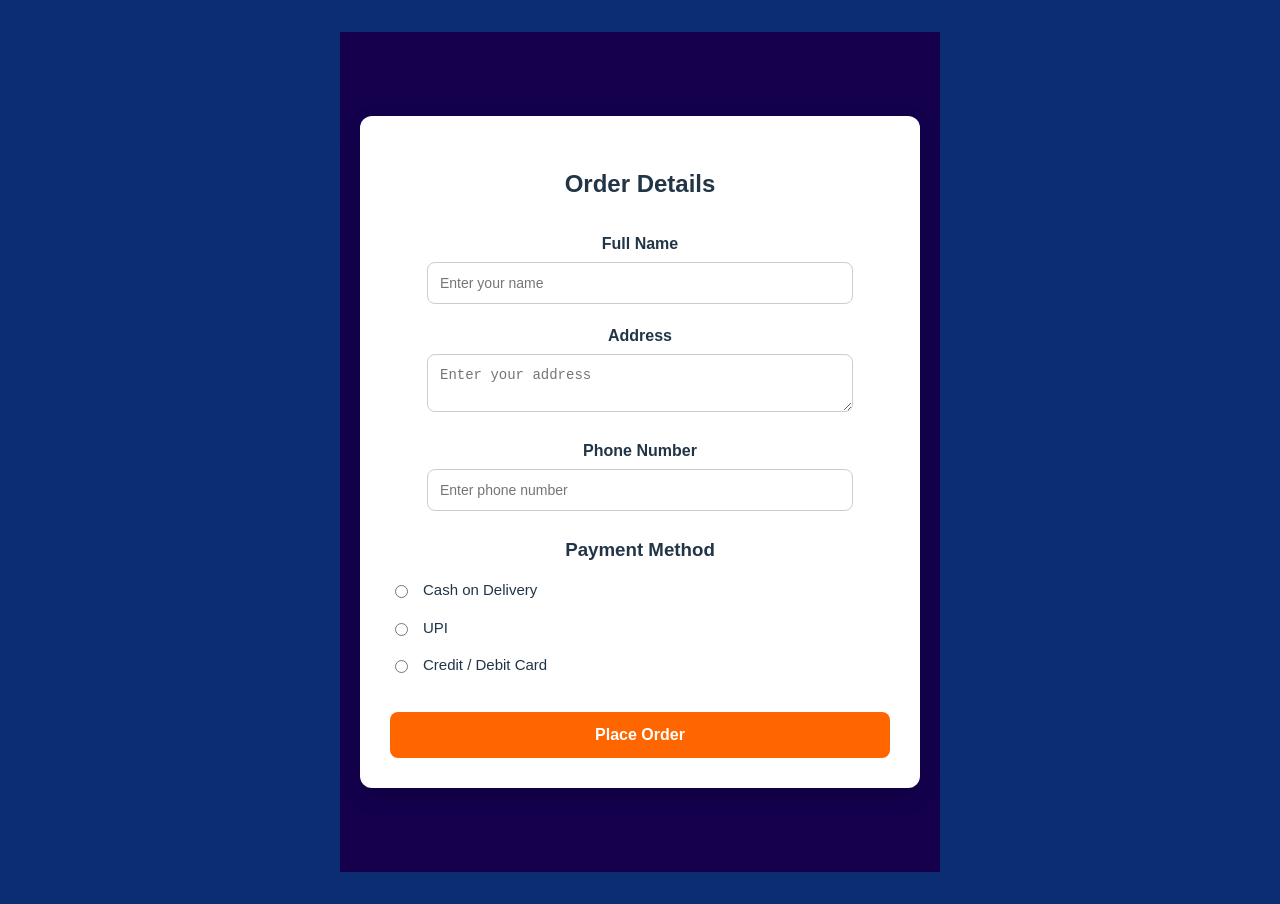
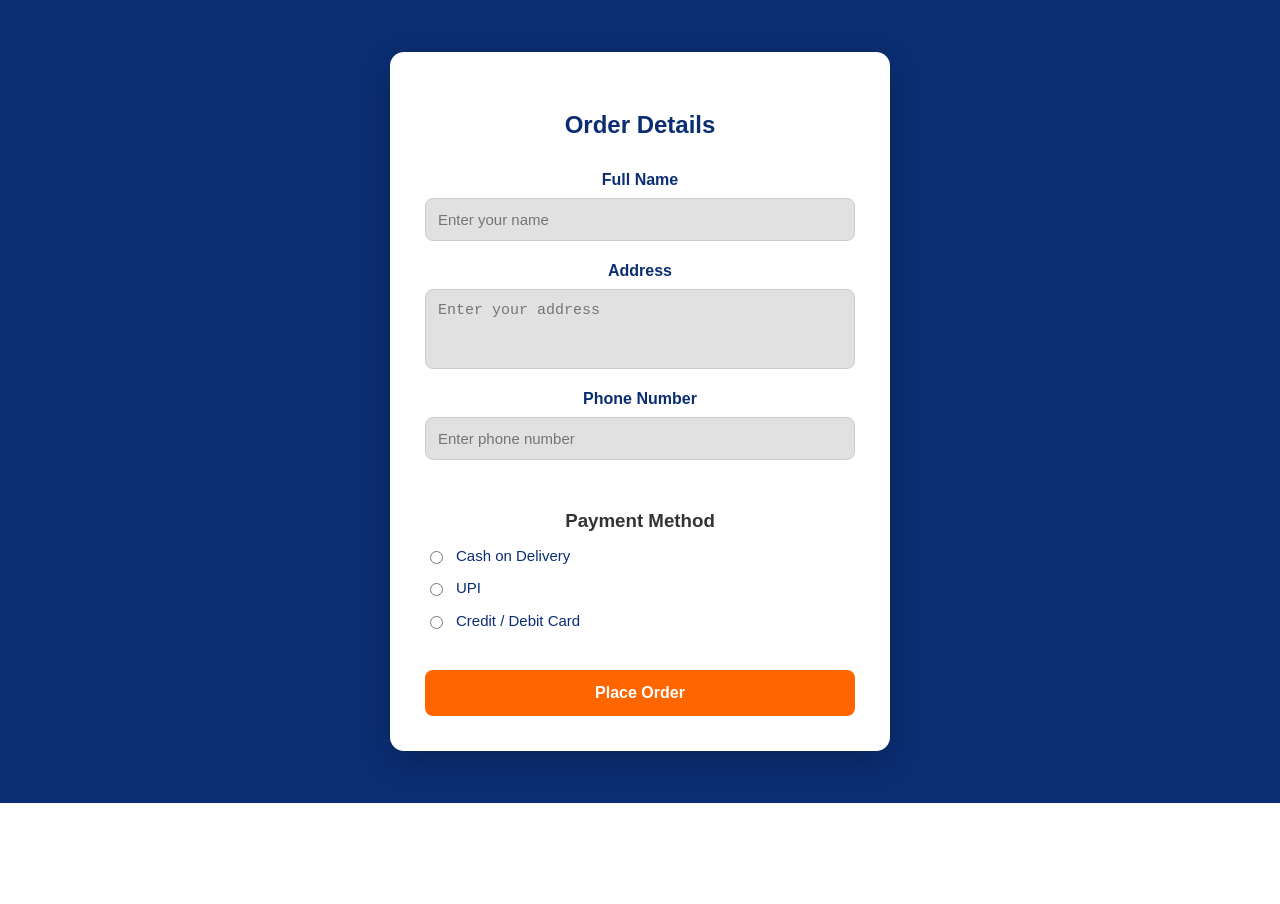
Before and after one commit to benith02/ecomerse, a React (Vite) app: page /order in a window 1280 px wide. After the commit the page ends 803 px from the top, so only its background shows below. Built offline with nearby package versions, Linux system fonts and the light colour scheme.

Commit message:
added search bar

```diff
--- /dev/null
+++ b/src/Navbar.jsx
@@ -0,0 +1,26 @@
+// Navbar.jsx
+import React from "react";
+import DynamicNavigation from "./DynamicNavigation.jsx";
+import SearchBar from "./SearchBar.jsx";
+
+export default function Navbar({ onSearch }) {
+  return (
+    <div className="Navbar">
+      <h2>Home</h2>
+
+      {/* Search bar */}
+      <SearchBar onSearch={onSearch} />
+
+      {/* Navigation links */}
+      <DynamicNavigation
+        links={[
+          { id: "home", label: "Home", href: "#" },
+          { id: "products", label: "Products", href: "#products" },
+          { id: "contact", label: "Contact", href: "#contact" },
+          { id: "about", label: "About", href: "#about" },
+        ]}
+        showLabelsOnMobile={true}
+      />
+    </div>
+  );
+}
--- a/src/OrderPage.css
+++ b/src/OrderPage.css
@@ -1,7 +1,7 @@
-/* Background Centering */
+/* Page Background */
 .page-wrapper {
-  min-height: 100vh;
-  background: #14004d;
+  max-height: 100vh;
+  background: linear-gradient(135deg, #ffffff00, #15004d00);
   display: flex;
   justify-content: center;
   align-items: center;
@@ -11,80 +11,101 @@
 
 /* Card */
 .order-container {
- width: 500px;        /* Adjust between 450px–550px */
-  max-width: 90%;
-  margin: 50px auto;   /* Center horizontally */
-  padding: 30px;
-  background: #fff;
-  border-radius: 12px;
-  box-shadow: 0 8px 20px rgba(0,0,0,0.15);
+  color:#0B2D72;
+  width: 500px;
+  max-width: 95%;
+  padding: 35px;
+  background: white;
+  border-radius: 14px;
+  box-shadow: 0 10px 30px rgba(0,0,0,0.2);
 }
 
 /* Title */
 .order-container h2 {
   text-align: center;
-  margin-bottom: 30px;
+  margin-bottom: 25px;
+  color: #0B2D72;
 }
 
-/* Form spacing */
+/* Form Layout */
+.order-form {
+  display: flex;
+  flex-direction: column;
+  gap: 18px;
+}
+
+/* Form Group */
 .form-group {
-  margin-bottom: 20px;
+  display: flex;
+  flex-direction: column;
 }
 
 .form-group label {
   font-weight: 600;
   margin-bottom: 6px;
-  display: block;
 }
 
+/* Inputs */
 .form-group input,
 .form-group textarea {
-  width: 80%;
+  width: 100%;
   padding: 12px;
   border-radius: 8px;
   border: 1px solid #ccc;
-  font-size: 14px;
+  font-size: 15px;
+  color:black;
+  font-weight: 500;
+  background-color: #e1e1e1;
   transition: 0.3s;
+}
+
+.form-group textarea {
+  resize: none;
+  height: 80px;
 }
 
 .form-group input:focus,
 .form-group textarea:focus {
   border-color: #ff6600;
+  background-color: #e1e1e1;
   outline: none;
   box-shadow: 0 0 6px rgba(255, 102, 0, 0.4);
 }
 
-/* Payment Section */
+/* Payment */
 .payment-section {
-  margin-top: 25px;
+  margin-top: 10px;
 }
 
 .payment-section h3 {
-  margin-bottom: 15px;
+  margin-bottom: 10px;
+  color: #333;
 }
 
 .payment-option {
   display: flex;
   align-items: center;
-  gap: 12px;
-  margin-bottom: 15px;
+  gap: 10px;
+  margin-bottom: 10px;
+  cursor: pointer;
   font-size: 15px;
 }
 
-.payment-option input[type="radio"] {
+.payment-option input {
   accent-color: #ff6600;
-  cursor: pointer;
+  background-color: #ff6600;
+  color: #ff6600;
 }
 
 /* Button */
 .place-order-btn {
   width: 100%;
   padding: 14px;
-  margin-top: 20px;
-  background-color: #ff6600;
+  margin-top: 10px;
+  background: #ff6600;
   border: none;
   border-radius: 8px;
-  color: white;
+  color: rgb(255, 255, 255);
   font-size: 16px;
   font-weight: bold;
   cursor: pointer;
@@ -92,13 +113,14 @@
 }
 
 .place-order-btn:hover {
-  background-color: #e65c00;
+  background: #e65c00;
+  transform: translateY(-2px);
 }
 
-/* Selected text */
+/* Selected Payment */
 .selected-payment {
-  margin-top: 18px;
+  margin-top: 15px;
   text-align: center;
   font-weight: bold;
-  color: #333;
+  color: #ea5200;
 }
--- a/src/OrderPage.jsx
+++ b/src/OrderPage.jsx
@@ -14,7 +14,8 @@ function OrderPage() {
       <div className="order-container">
         <h2>Order Details</h2>
 
-        <form onSubmit={handleSubmit}>
+        <form onSubmit={handleSubmit} className="order-form">
+
           <div className="form-group">
             <label>Full Name</label>
             <input type="text" placeholder="Enter your name" required />
@@ -27,41 +28,41 @@ function OrderPage() {
 
           <div className="form-group">
             <label>Phone Number</label>
-            <input type="text" placeholder="Enter phone number" required />
+            <input type="tel" placeholder="Enter phone number" required />
           </div>
 
           <div className="payment-section">
             <h3>Payment Method</h3>
 
-            <div className="payment-option">
+            <label className="payment-option">
               <input
                 type="radio"
                 name="payment"
                 value="Cash on Delivery"
                 onChange={(e) => setPaymentMethod(e.target.value)}
               />
-              <span>Cash on Delivery</span>
-            </div>
+              Cash on Delivery
+            </label>
 
-            <div className="payment-option">
+            <label className="payment-option">
               <input
                 type="radio"
                 name="payment"
                 value="UPI"
                 onChange={(e) => setPaymentMethod(e.target.value)}
               />
-              <span>UPI</span>
-            </div>
+              UPI
+            </label>
 
-            <div className="payment-option">
+            <label className="payment-option">
               <input
                 type="radio"
                 name="payment"
                 value="Card"
                 onChange={(e) => setPaymentMethod(e.target.value)}
               />
-              <span>Credit / Debit Card</span>
-            </div>
+              Credit / Debit Card
+            </label>
           </div>
 
           <button className="place-order-btn" type="submit">
--- a/src/Product.jsx
+++ b/src/Product.jsx
@@ -4,6 +4,7 @@ import axios from 'axios'
 import './Style.css'
 import StatusButton from './StatusButton'
 import BuynowBtn from './BuynowBtn'
+import Navbar from './Navbar'
 
 function Product() {
   const { id, source } = useParams()
@@ -22,6 +23,9 @@ function Product() {
     brand: p.brand ?? "N/A",
     category: p.category
   })
+// const handleSearch = (text) => {
+//   console.log("Search on product page:", text);
+// };
 
   useEffect(() => {
     setLoading(true)
@@ -59,7 +63,9 @@ function Product() {
       <Link to="/">
         <button className='back-btn'>&lt; Home</button>
       </Link>
-
+      <div>
+{/* <Navbar /> */}
+      </div>
       <img
         src={product.image}
         alt={product.title}
--- a/src/Routing.jsx
+++ b/src/Routing.jsx
@@ -1,6 +1,7 @@
 import React from 'react'
 import { Routes, Route } from 'react-router-dom'
 import Product from './Product'
+import Navbar from './Navbar'
 
 import Home from './Home'
 // import About from './About'
@@ -20,6 +21,7 @@ function Routing() {
       <Route path="/product/:source/:id" element={<Product />} />
       {/* <Route path="/register" element={<Register />} /> */}
       <Route path="/order" element={<OrderPage />} />
+      <Route path="/navbar" element={<Navbar />} />
     </Routes>
   )
 }
--- a/src/SearchBar.jsx
+++ b/src/SearchBar.jsx
@@ -1,16 +1,21 @@
 import React from "react";
 import "./Style.css";
 
-function SearchBar() {
+function SearchBar({ onSearch }) {
+
+  const handleChange = (e) => {
+    onSearch(e.target.value);
+  };
+
   return (
     <div className="search-container">
       <input
         type="text"
         placeholder="Search products..."
         className="search-input"
+        onChange={handleChange}
       />
       <span className="material-icons">search</span>
-
     </div>
   );
 }
--- a/src/Style.css
+++ b/src/Style.css
@@ -1,6 +1,13 @@
 body {
   background-color: #0B2D72;
 }
+body, html, #root {
+  width: 100%;
+  margin:0;
+  padding:0;
+  overflow-x: hidden;
+}
+
 
 .nav-buttons {
   display: flex;
@@ -32,15 +39,27 @@ body {
 } */
 /* product ---------------------------------------------------------------------------------------------------------*/
 .product-grid {
-  margin-top: 30%;
+
+  width:100%;
   display: grid;
+  min-height: 400px;
   grid-template-columns: repeat(4,minmax(0,1fr));
   /* grid-template-rows: repeat(13, 1fr); */
   gap: 20px;
   cursor: pointer;
+  transition: margin 0.5s ease;
 
 }
-
+.product-grid.search-mode{
+  margin-top:20px;
+}
+.no-products {
+ grid-column: 1 / -1;
+ text-align: center;
+ color: white;
+ font-size: 22px;
+ margin-top: 50px;
+}
 .product-card {
   border: 1px solid rgba(0, 0, 0, 0.171);
   padding: 10px;
@@ -217,7 +236,7 @@ body {
   width: 100%;
   height: 100%;
   /* background-color: rgb(139, 136, 94); */
-  background: #0E004F;
+  /* background: #0E004F; */
 }
 
 .product-page img {
@@ -515,17 +534,22 @@ align-items: center;
   background-color: #0992C2 ;
     padding: 1%;
     border-radius: 50px;
+    width: 100%;
+    max-width: 100%;
+    box-sizing: border-box;
+    flex:0 0 100%
 }
-.Navbar>*{
+/* .Navbar>*{
   font-size:50px;
   height: 3rem;
   width: 3rem;
-}
+} */
 .Navbar h2{
   position: absolute;
   left: 3%;
   top:-45%;
-  font-size: 3rem;
+  font-size: 2rem;
+  padding: 5px 2px;
   color: #0B2D72;
 }
 
@@ -536,10 +560,7 @@ align-items: center;
   display: flex;
   justify-content: center;
   align-items: center;
-  margin-right: 20%;
-
-
-
+  margin:0 auto
 }
 
 .search-input {
@@ -564,3 +585,7 @@ font-size: 24px;
   pointer-events: none;
   cursor: pointer;
 }
+*{
+  box-sizing: border-box;
+  /* outline: 1px solid red; */
+}
--- a/src/ThreeDImageCarousel.jsx
+++ b/src/ThreeDImageCarousel.jsx
@@ -5,20 +5,24 @@ import { ArrowLeftCircle, ArrowRightCircle } from "lucide-react";
 const EMBEDDED_CSS = `
 .cascade-slider_container {
   position: relative;
+  width: 100%;
   max-width: 1300px;
   margin: 0 auto;
   z-index: 20;
   user-select: none;
   touch-action: pan-y;
-
+  overflow:visible;
+  padding:0;
+  margin:0 auto;
 
 }
 
 .cascade-slider_slides {
-  margin-top: 13%;
+  margin-top: 0;
+  margin-bottom: 0;
   position: relative;
   width: 100%;
-  height: 100%;
+  height: 380px;
 }
 
 .cascade-slider_item {
@@ -59,8 +63,8 @@ const EMBEDDED_CSS = `
   color: white;
 }
 
-.cascade-slider_arrow-left { left: -4%; }
-.cascade-slider_arrow-right { right: -4%; }
+.cascade-slider_arrow-left { left: 5%; }
+.cascade-slider_arrow-right { right: 5%; }
 
 /* Bigger images */
 .cascade-slider_slides img {
```
Also changed, not shown: src/Home.jsx (+41 -17 lines).
